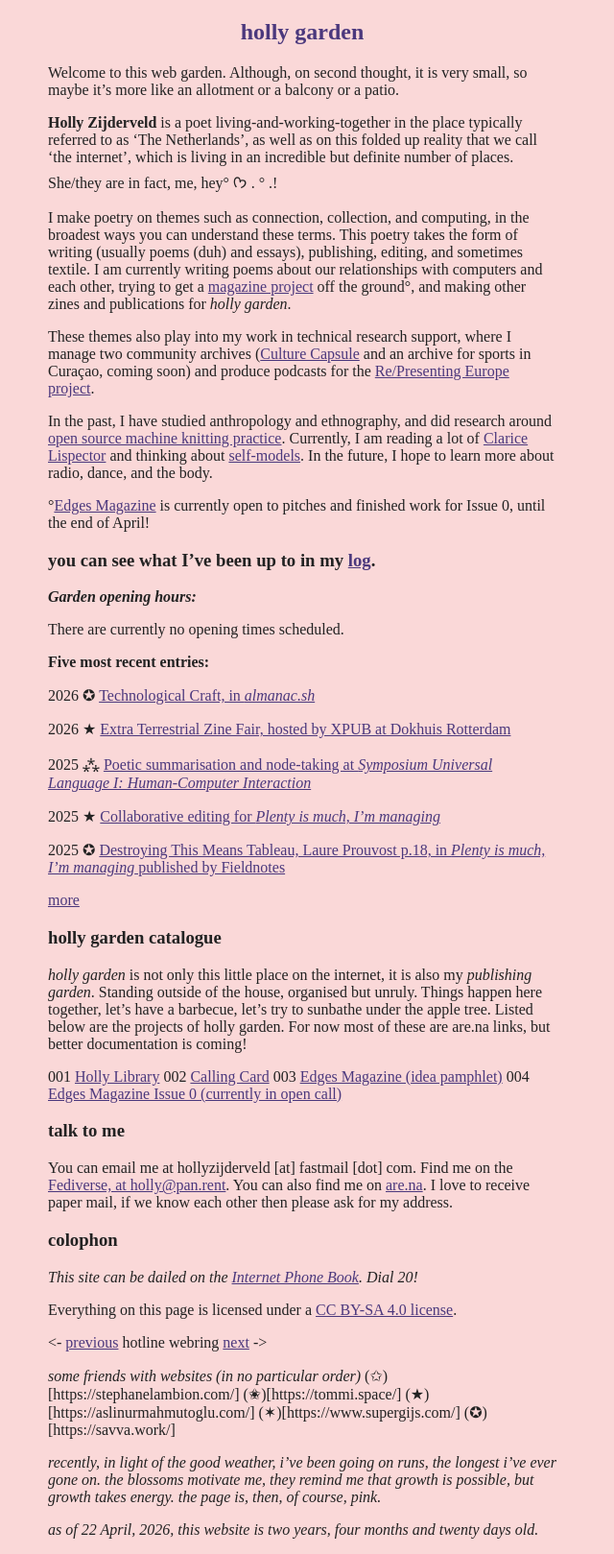
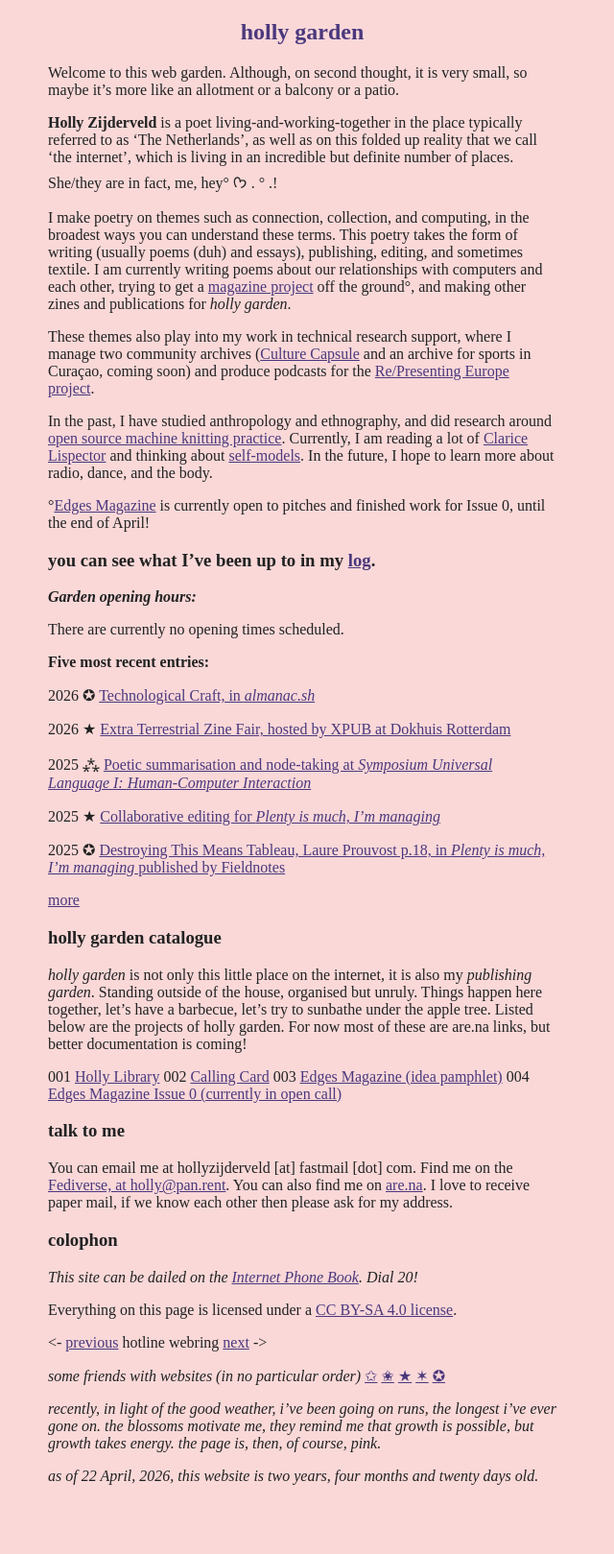
Before and after one commit to hollyz1jderveld/hollyz1jderveld.github.io, a Jekyll site: the page built from index.md, in a window 1280 px wide. Shown: the whole page at 96% size, without its empty margins (0-640 px from the left). Built offline with Jekyll 4.4.1, drawn with Linux system fonts in a browser that asks for light colours; some web fonts are replaced; Markdown is read by kramdown in place of the engine named in the settings; our own code applies the rules of GitHub Pages for plain Markdown files; after the commit the page ends 1563 px from its top, so only the background shows below that.

Commit message:
Update index.md

```diff
--- a/index.md
+++ b/index.md
@@ -53,7 +53,7 @@ Everything on this page is licensed under a [CC BY-SA 4.0 license](https://creat
 
 <- [previous](https://hotlinewebring.club/holly/previous) hotline webring [next](https://hotlinewebring.club/holly/next) ->
 
-*some friends with websites (in no particular order)* (✩)[https://stephanelambion.com/] (✬)[https://tommi.space/] (★)[https://aslinurmahmutoglu.com/] (✶)[https://www.supergijs.com/] (✪)[https://savva.work/]
+*some friends with websites (in no particular order)* [✩](https://stephanelambion.com/) [✬](https://tommi.space/) [★](https://aslinurmahmutoglu.com/) [✶](https://www.supergijs.com/) [✪](https://savva.work/)
 
 *recently, in light of the good weather, i've been going on runs, the longest i've ever gone on. the blossoms motivate me, they remind me that growth is possible, but growth takes energy. the page is, then, of course, pink.*
 
```
